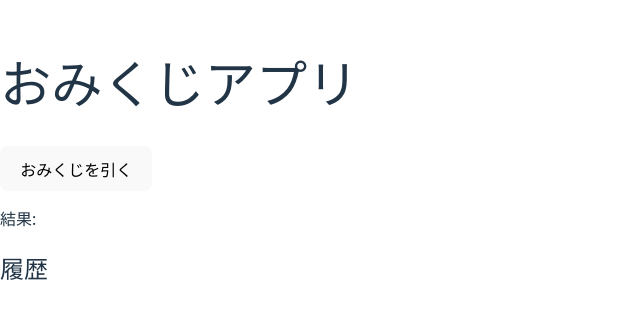
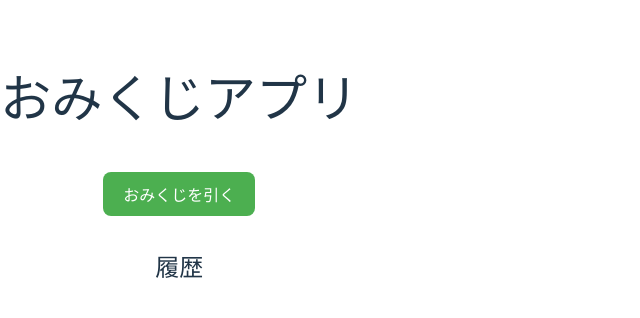
Before and after one commit to m-study123/hello-react-2, a React (Vite) app: page / in a window 1280 px wide. Shown: the part 236-554 px from the top of the page, without its empty margins (0-640 px from the left). Built offline with nearby package versions, Linux system fonts and the light colour scheme.

Commit message:
おみくじデザイン修正

```diff
--- a/src/App.jsx
+++ b/src/App.jsx
@@ -3,20 +3,43 @@ import { useState } from "react";
 function App() {
   const fortunes = ["大吉 🎉", "中吉 😊", "小吉 🙂", "凶 😱"];
   const [result, setResult] = useState("");
-  const [history, setHistory] = useState([]); // 履歴用
+  const [history, setHistory] = useState([]);
 
   const handleClick = () => {
     const randomIndex = Math.floor(Math.random() * fortunes.length);
     const newResult = fortunes[randomIndex];
     setResult(newResult);
-    setHistory([newResult, ...history]); // 新しい結果を履歴に追加
+    setHistory([newResult, ...history]);
+  };
+
+  const appStyle = {
+    textAlign: "center",
+    fontFamily: "Arial, sans-serif",
+    marginTop: "50px",
+  };
+
+  const buttonStyle = {
+    padding: "10px 20px",
+    fontSize: "16px",
+    margin: "10px",
+    cursor: "pointer",
+    borderRadius: "8px",
+    backgroundColor: "#4caf50",
+    color: "white",
+    border: "none",
+  };
+
+  const resultStyle = {
+    fontSize: "24px",
+    fontWeight: "bold",
+    marginTop: "20px",
   };
 
   return (
-    <div>
+    <div style={appStyle}>
       <h1>おみくじアプリ</h1>
-      <button onClick={handleClick}>おみくじを引く</button>
-      <p>結果: {result}</p>
+      <button style={buttonStyle} onClick={handleClick}>おみくじを引く</button>
+      <p style={resultStyle}>{result}</p>
 
       <h2>履歴</h2>
       <ul>
```
